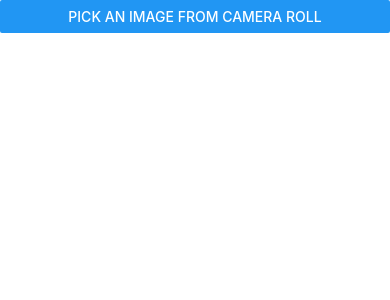
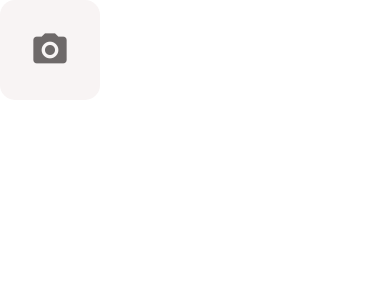
Before and after one commit to shrikantkalar023/learning-React-Native, a React Native app: screen / in a window 390 px wide. Shown: the top 300 px of the page. Built offline with nearby package versions, Linux system fonts and the light colour scheme.

Commit message:
Image picker Input component & image picker input list component

```diff
--- a/App.tsx
+++ b/App.tsx
@@ -1,37 +1,25 @@
-import * as ImagePicker from "expo-image-picker";
+import { ImagePickerAsset } from "expo-image-picker";
 import { useState } from "react";
-import { Button, Image } from "react-native";
+import ImageInputList from "./app/components/ImageInputList";
 import Screen from "./app/components/Screen";
 
 export default function App() {
-  const [imageUri, setImageUri] = useState<string>();
+  const [imageAssets, setImageAssets] = useState<ImagePickerAsset[]>([]);
 
-  const selectImage = async () => {
-    // No permissions request is necessary for launching the image library
+  const handleAddImage = (newImageAssets: ImagePickerAsset[]) =>
+    setImageAssets([...imageAssets, ...newImageAssets]);
 
-    try {
-      let result = await ImagePicker.launchImageLibraryAsync();
-
-      if (!result.canceled) {
-        setImageUri(result.assets[0].uri);
-      }
-    } catch (error) {
-      console.log("Error selecting image", error);
-    }
+  const handleRemoveImage = (uri: string) => {
+    setImageAssets(imageAssets?.filter((imageAsset) => imageAsset.uri !== uri));
   };
 
   return (
-    <Screen style={{ flex: 1 }}>
-      <Button title="Pick an image from camera roll" onPress={selectImage} />
-      {imageUri && (
-        <Image
-          source={{ uri: imageUri }}
-          style={{
-            width: 200,
-            height: 200,
-          }}
-        />
-      )}
+    <Screen>
+      <ImageInputList
+        imageAssets={imageAssets}
+        onAddImage={handleAddImage}
+        onRemoveImage={handleRemoveImage}
+      />
     </Screen>
   );
 }
--- /dev/null
+++ b/app/components/ImageInput.tsx
@@ -0,0 +1,81 @@
+import { MaterialCommunityIcons } from "@expo/vector-icons";
+import * as ImagePicker from "expo-image-picker";
+import {
+  Alert,
+  Image,
+  StyleSheet,
+  TouchableWithoutFeedback,
+  View,
+} from "react-native";
+import colors from "../config/colors";
+
+export interface ImageInputProps {
+  imageUri?: string;
+  onAddImage: (imageAssets: ImagePicker.ImagePickerAsset[]) => void;
+  onRemoveImage: (uri: string) => void;
+}
+
+const ImageInput = ({
+  imageUri: uri,
+  onAddImage,
+  onRemoveImage,
+}: ImageInputProps) => {
+  const selectImage = async () => {
+    try {
+      let result = await ImagePicker.launchImageLibraryAsync({
+        allowsMultipleSelection: true,
+      });
+
+      if (!result.canceled) {
+        onAddImage(result.assets);
+      }
+    } catch (error) {
+      console.log("Error selecting image", error);
+    }
+  };
+
+  const imagePress = (imageUri: string) => {
+    Alert.alert("Delete", "Are you sure you want to delete this image?", [
+      {
+        text: "Yes",
+        onPress: () => {
+          onRemoveImage(imageUri);
+        },
+      },
+      { text: "No" },
+    ]);
+  };
+
+  return (
+    <TouchableWithoutFeedback
+      onPress={uri ? () => imagePress(uri) : selectImage}
+    >
+      <View style={styles.container}>
+        {uri ? (
+          <Image source={{ uri }} style={styles.image} />
+        ) : (
+          <MaterialCommunityIcons
+            name={"camera"}
+            size={40}
+            color={colors.medium}
+          />
+        )}
+      </View>
+    </TouchableWithoutFeedback>
+  );
+};
+
+export default ImageInput;
+
+const styles = StyleSheet.create({
+  container: {
+    width: 100,
+    height: 100,
+    borderRadius: 15,
+    backgroundColor: colors.light,
+    alignItems: "center",
+    justifyContent: "center",
+    overflow: "hidden",
+  },
+  image: { width: "100%", height: "100%" },
+});
--- /dev/null
+++ b/app/components/ImageInputList.tsx
@@ -0,0 +1,33 @@
+import { ImagePickerAsset } from "expo-image-picker";
+import { StyleSheet, View } from "react-native";
+
+import ImageInput, { ImageInputProps } from "./ImageInput";
+
+interface Props extends Omit<ImageInputProps, "imageUri"> {
+  imageAssets?: ImagePickerAsset[];
+}
+
+const ImageInputList = ({ imageAssets, ...ImageInputProps }: Props) => {
+  return (
+    <View style={styles.container}>
+      {imageAssets?.map((imageAsset) => (
+        <ImageInput
+          key={imageAsset.uri}
+          imageUri={imageAsset.uri}
+          {...ImageInputProps}
+        />
+      ))}
+      <ImageInput {...ImageInputProps} />
+    </View>
+  );
+};
+
+export default ImageInputList;
+
+const styles = StyleSheet.create({
+  container: {
+    flexDirection: "row",
+    gap: 10,
+    flexWrap: "wrap",
+  },
+});
```
